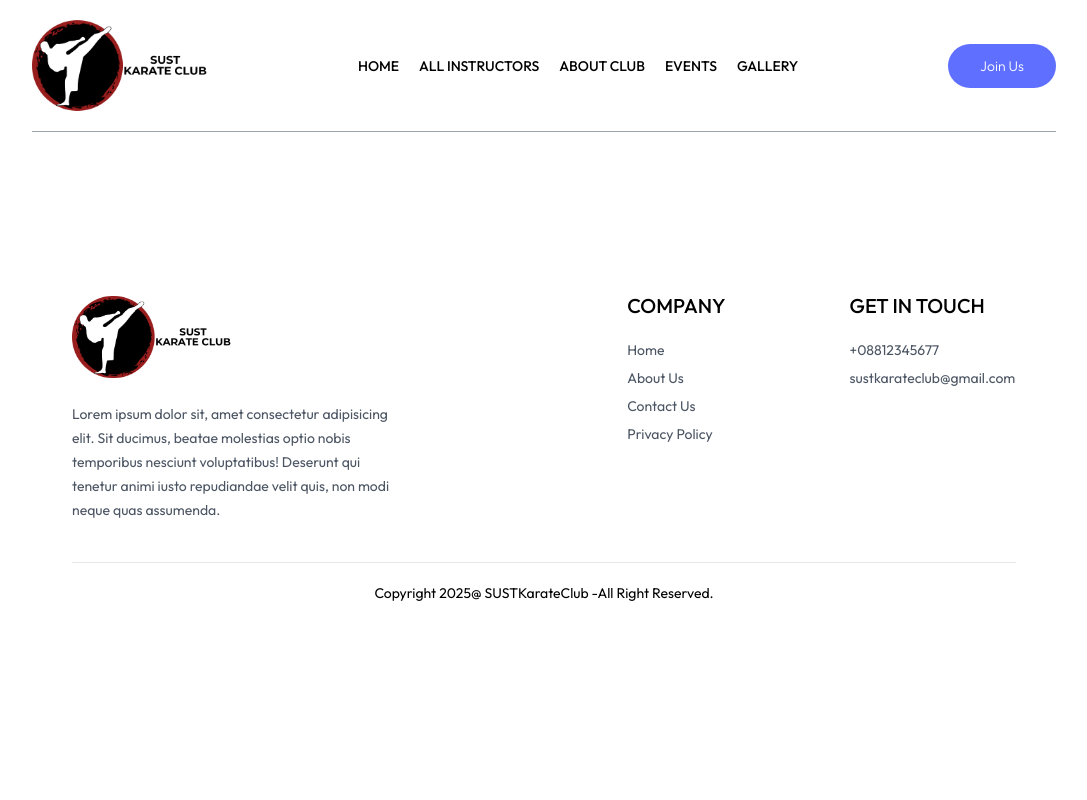
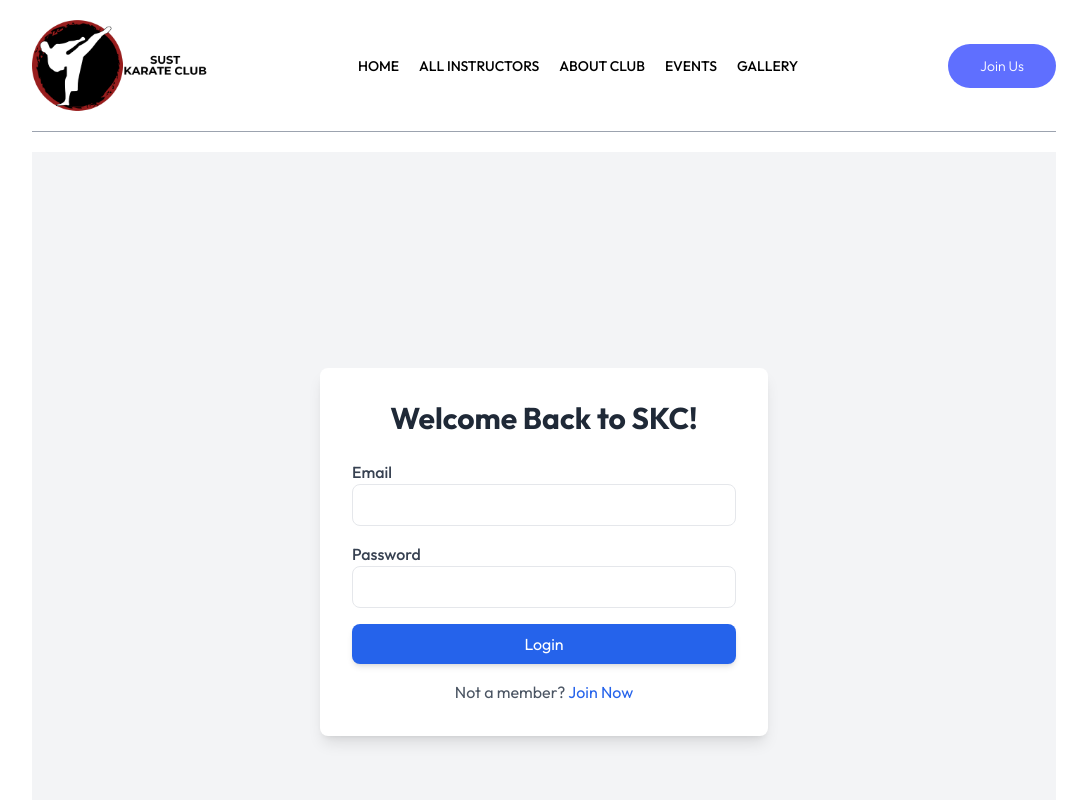
Before and after one commit to Nivrita44/KarateClubWebsite, a React (Vite) app in the folder frontend/: page /login in a window 1280 px wide. Shown: the top 800 px of the page, without its empty margins (96-1183 px from the left). Built offline with nearby package versions, Linux system fonts and the light colour scheme.

Commit message:
Updated components and pages for login and admission form

```diff
--- a/frontend/src/App.jsx
+++ b/frontend/src/App.jsx
@@ -13,6 +13,9 @@ import Gallery from "./pages/Gallery";
 import JoinUsPage from "./pages/JoinUs";
 import PendingPage from "./pages/PendingPage";
 import PaymentPage from "./pages/PaymentPage";
+import UpcomingEvents from "./pages/UpcomingEvents";
+
+
 
 const App = () => {
   return (
@@ -28,6 +31,7 @@ const App = () => {
         <Route path="/pending" element={<PendingPage />} />
         <Route path="/payment" element={<PaymentPage />} />
         <Route path="/login" element={<Login />} />
+        <Route path="/events/upcoming" element={<UpcomingEvents />} />;
         <Route path="/my-profile" element={<Profile />} />
         <Route
           path="/instructor-profile/:docId"
--- a/frontend/src/components/Gallery.jsx
+++ b/frontend/src/components/Gallery.jsx
@@ -4,7 +4,7 @@ const Gallery = () => {
   return (
     <section id="gallery" className="py-12 bg-white">
       <div className="container mx-auto px-6">
-        <h2 className="text-3xl font-bold text-center mb-8">Photo Gallery</h2>
+        <h2 className="text-3xl font-bold text-center mb-8">Achievements Gallery</h2>
         <div className="grid grid-cols-1 sm:grid-cols-2 md:grid-cols-3 lg:grid-cols-4 gap-6">
           {/* Gallery Images */}
           {[
--- a/frontend/src/components/JoinUs.jsx
+++ b/frontend/src/components/JoinUs.jsx
@@ -17,7 +17,8 @@ const JoinUs = () => {
     weight: "",
     currentAddress: "",
     permanentAddress: "",
-    phone: "",
+      phone: "",
+    password: "",
     email: "",
     nationalID: "",
     religion: "",
@@ -116,8 +117,9 @@ const JoinUs = () => {
               className="w-full border p-2 rounded"
               required>
               <option value="">Select</option>
-              <option value="Main Campus">Main Campus</option>
-              <option value="Permanent Campus">Permanent Campus</option>
+              <option value="SUST">SUST</option>
+              <option value="SUST-School">SUST-School</option>
+              <option value="Outside">Outside of SUST</option>
             </select>
           </div>
         </div>
@@ -165,7 +167,7 @@ const JoinUs = () => {
             />
           </div>
           <div>
-            <label className="block font-medium">Height (cm)</label>
+            <label className="block font-medium">Height (ft)</label>
             <input
               type="text"
               name="height"
@@ -226,6 +228,30 @@ const JoinUs = () => {
         </div>
 
         <div className="mt-4">
+          <label className="block font-medium">Email</label>
+          <input
+            type="email"
+            name="email"
+            value={formData.email}
+            onChange={handleChange}
+            className="w-full border p-2 rounded"
+            required
+          />
+        </div>
+
+        <div className="mt-4">
+          <label className="block font-medium">Password</label>
+          <input
+            type="password"
+            name="password"
+            value={formData.password}
+            onChange={handleChange}
+            className="w-full border p-2 rounded"
+            required
+          />
+        </div>
+
+        <div className="mt-4">
           <label className="block font-medium">National ID</label>
           <input
             type="text"
@@ -269,6 +295,16 @@ const JoinUs = () => {
             Submit Application
           </button>
         </div>
+        <div className="mt-6 text-center">
+          <p className="text-gray-600">
+            Already a member of the club?{" "}
+            <span
+              className="text-blue-600 cursor-pointer hover:underline"
+              onClick={() => navigate("/login")}>
+              Login
+            </span>
+          </p>
+        </div>
       </form>
     </section>
   );
--- /dev/null
+++ b/frontend/src/components/Login.jsx
@@ -0,0 +1,93 @@
+import React, { useState } from "react";
+import { useNavigate } from "react-router-dom";
+
+const Login = () => {
+  const navigate = useNavigate();
+  const [formData, setFormData] = useState({
+    email: "",
+    password: "",
+  });
+
+  const handleChange = (e) => {
+    setFormData({ ...formData, [e.target.name]: e.target.value });
+  };
+
+  const handleSubmit = (e) => {
+    e.preventDefault();
+
+    if (formData.email && formData.password) {
+      alert("Login Successful!");
+
+      localStorage.setItem("token", "user-authenticated");
+
+      navigate("/");
+      window.location.reload();
+    } else {
+      alert("Please enter valid email and password.");
+    }
+  };
+
+
+
+
+  return (
+    <section className="flex items-center justify-center min-h-screen bg-gray-100">
+      <div className="bg-white p-8 rounded-lg shadow-lg w-full max-w-md">
+        <h2 className="text-3xl font-bold text-center text-gray-800 mb-6">
+          Welcome Back to SKC!
+        </h2>
+
+        <form onSubmit={handleSubmit} className="space-y-4">
+          {/* Email Field */}
+          <div>
+            <label className="block font-medium text-gray-700">Email</label>
+            <input
+              type="email"
+              name="email"
+              value={formData.email}
+              onChange={handleChange}
+              className="w-full border p-2 rounded-lg focus:outline-none focus:ring-2 focus:ring-blue-500 transition"
+              required
+            />
+          </div>
+
+          {/* Password Field */}
+          <div>
+            <label className="block font-medium text-gray-700">Password</label>
+            <input
+              type="password"
+              name="password"
+              value={formData.password}
+              onChange={handleChange}
+              className="w-full border p-2 rounded-lg focus:outline-none focus:ring-2 focus:ring-blue-500 transition"
+              required
+            />
+          </div>
+
+          {/* Submit Button */}
+          <div className="text-center">
+            <button
+              type="submit"
+              className="w-full bg-blue-600 text-white px-6 py-2 rounded-lg hover:bg-blue-700 transition-all shadow-md">
+              Login
+            </button>
+          </div>
+        </form>
+
+        {/* Admission Form Link */}
+        <div className="mt-4 text-center">
+          <p className="text-gray-600">
+            Not a member?{" "}
+            <span
+              className="text-blue-600 cursor-pointer hover:underline"
+              onClick={() => navigate("/join-us")}>
+              Join Now
+            </span>
+          </p>
+        </div>
+      </div>
+    </section>
+  );
+};
+
+export default Login;
--- a/frontend/src/pages/Login.jsx
+++ b/frontend/src/pages/Login.jsx
@@ -1,7 +1,11 @@
 import React from "react";
-
-const Login = () => {
-  return <div></div>;
+import Login from "../components/Login";
+const LoginPage = () => {
+  return (
+    <div>
+      <Login />
+    </div>
+  );
 };
 
-export default Login;
+export default LoginPage;
--- a/frontend/src/pages/PaymentPage.jsx
+++ b/frontend/src/pages/PaymentPage.jsx
@@ -6,7 +6,7 @@ const PaymentPage = () => {
 
   const handlePayment = () => {
     alert("Payment Successful! You will receive your Membership ID soon.");
-    navigate("/login"); // Redirect to login after payment
+    navigate("/login");
   };
 
   return (
--- /dev/null
+++ b/frontend/src/pages/UpcomingEvents.jsx
@@ -0,0 +1,55 @@
+import React from "react";
+import event1 from "../assets/event1.jpg";
+// import event2 from "../assets/event2.jpg";
+// import event3 from "../assets/event3.jpg";
+
+const upcomingEvents = [
+  {
+    id: 1,
+    title: "Inter Karate Tournament",
+    description:
+      "1st Shahjalal University of Science and Technology, Sylhet Inter Karate Tournament will be held on December 2022.",
+        date: { day: "1", month: "Dec", year: "2022" },
+    image:
+      event1,
+  },
+  {
+    id: 2,
+    title: "Project Rokkhi Fall 2022",
+    description:
+      "Shahjalal University of Science and Technology, Sylhet is organizing Project Rokkhi Fall 2022 from Nov 15-20 in the campus.",
+    date: { day: "15", month: "Nov", year: "2022" },
+  },
+  {
+    id: 3,
+    title: "Project Rokkhi Summer 2022",
+    description:
+      "Shahjalal University of Science and Technology, Sylhet is organizing Project Rokkhi Summer 2022 from June 22-25 in the campus.",
+    date: { day: "22", month: "Jun", year: "2022" },
+  },
+];
+
+const UpcomingEvents = () => {
+  return (
+    <section className="container mx-auto px-6 py-12">
+      <h2 className="text-3xl font-bold text-center mb-6">Upcoming Events</h2>
+      <div className="grid grid-cols-1 md:grid-cols-2 lg:grid-cols-3 gap-6">
+        {upcomingEvents.map((event) => (
+          <div key={event.id} className="bg-white shadow-lg rounded-lg p-6">
+            <div className="text-gray-800">
+              <div className="flex items-center space-x-2 mb-2">
+                <span className="text-lg font-bold">{event.date.day}</span>
+                <span className="text-sm">{event.date.month}</span>
+                <span className="text-sm">{event.date.year}</span>
+              </div>
+              <h3 className="text-lg font-semibold">{event.title}</h3>
+              <p className="text-gray-600 mt-2">{event.description}</p>
+            </div>
+          </div>
+        ))}
+      </div>
+    </section>
+  );
+};
+
+export default UpcomingEvents;
```
Also changed, not shown: frontend/src/components/Navbar.jsx (+52 -26 lines), frontend/src/assets/event1.jpg (added).
